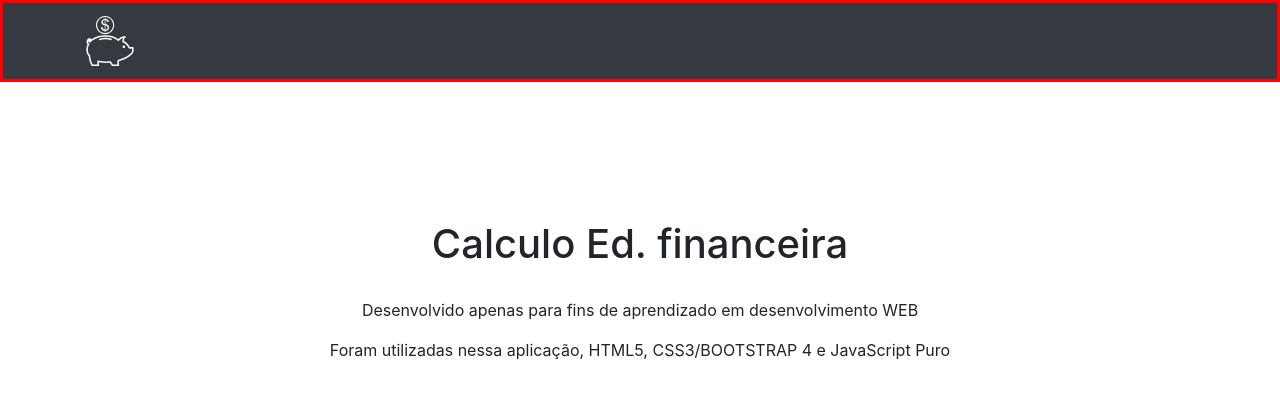
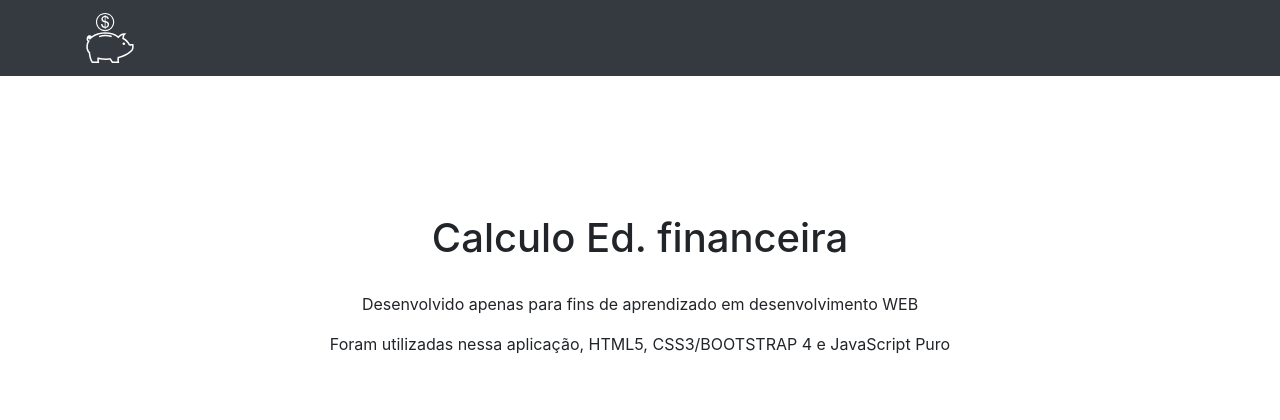
Before and after one commit to Godoy94/financialEducation, a PHP site: page / in a window 1280 px wide. Shown: the top 420 px of the page. Run offline with PHP 8.4, Linux system fonts and the light colour scheme; some libraries are stand-ins or nearby versions.

Commit message:
Adjust style

```diff
--- a/style/style.css
+++ b/style/style.css
@@ -4,7 +4,6 @@ img {
 
 .bg-dark {
     margin-bottom: 100px;
-    border: 3px solid red;
 }
 
 .conteudo {
```
